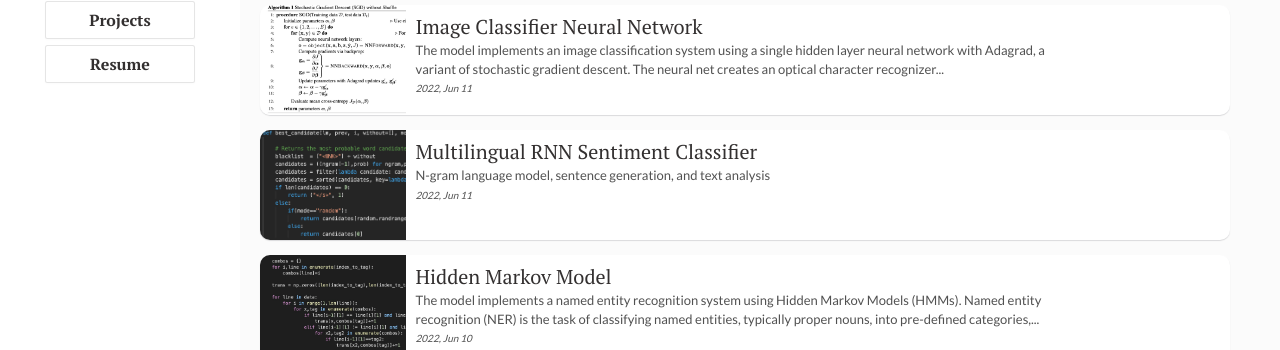
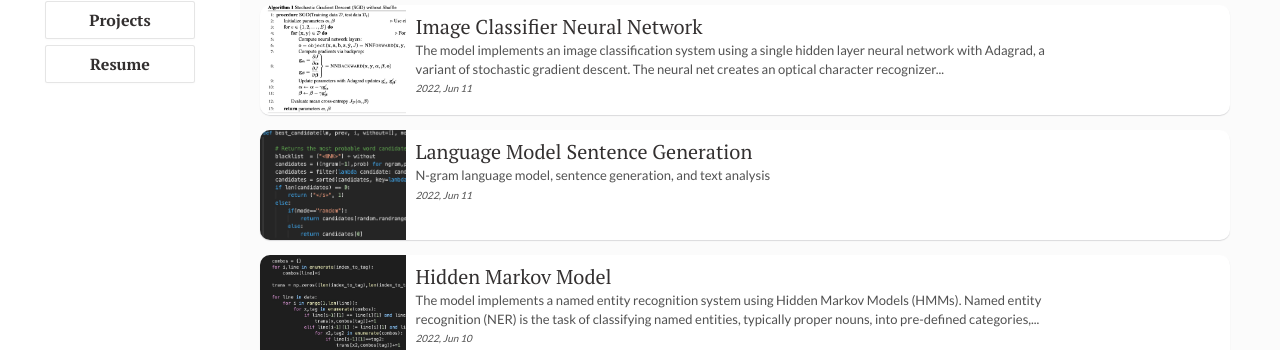
Before and after one commit to Cconnerney/cconnerney.github.io, a Jekyll site: the page built from index.html, in a window 1280 px wide and 900 px high. Shown: the part 140-490 px from the top of the window. Built offline with Jekyll 4.4.1, drawn with Linux system fonts in a browser that asks for light colours; nearby versions of some CDN libraries; library files that are not in the unit come from our copies; the list of posts is cut into pages by our own code.

Commit message:
Update 2022-06-11-LM.markdown

```diff
--- a/_posts/2022-06-11-LM.markdown
+++ b/_posts/2022-06-11-LM.markdown
@@ -1,6 +1,6 @@
 ---
 layout: post
-title: Multilingual RNN Sentiment Classifier
+title: Language Model Sentence Generation
 description: N-gram language model, sentence generation, and text analysis
 img: lm.jpg # Add image post (optional)
 tags: [NLP, Ngram]
```
